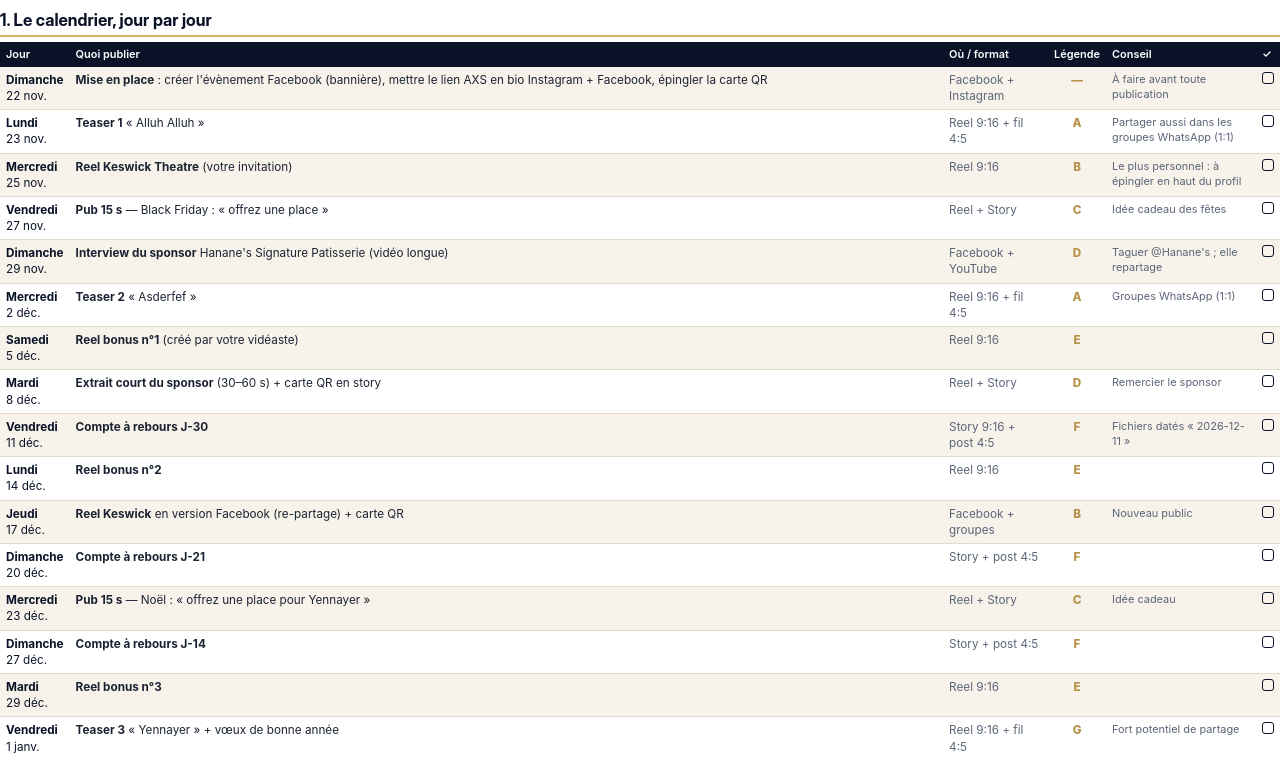
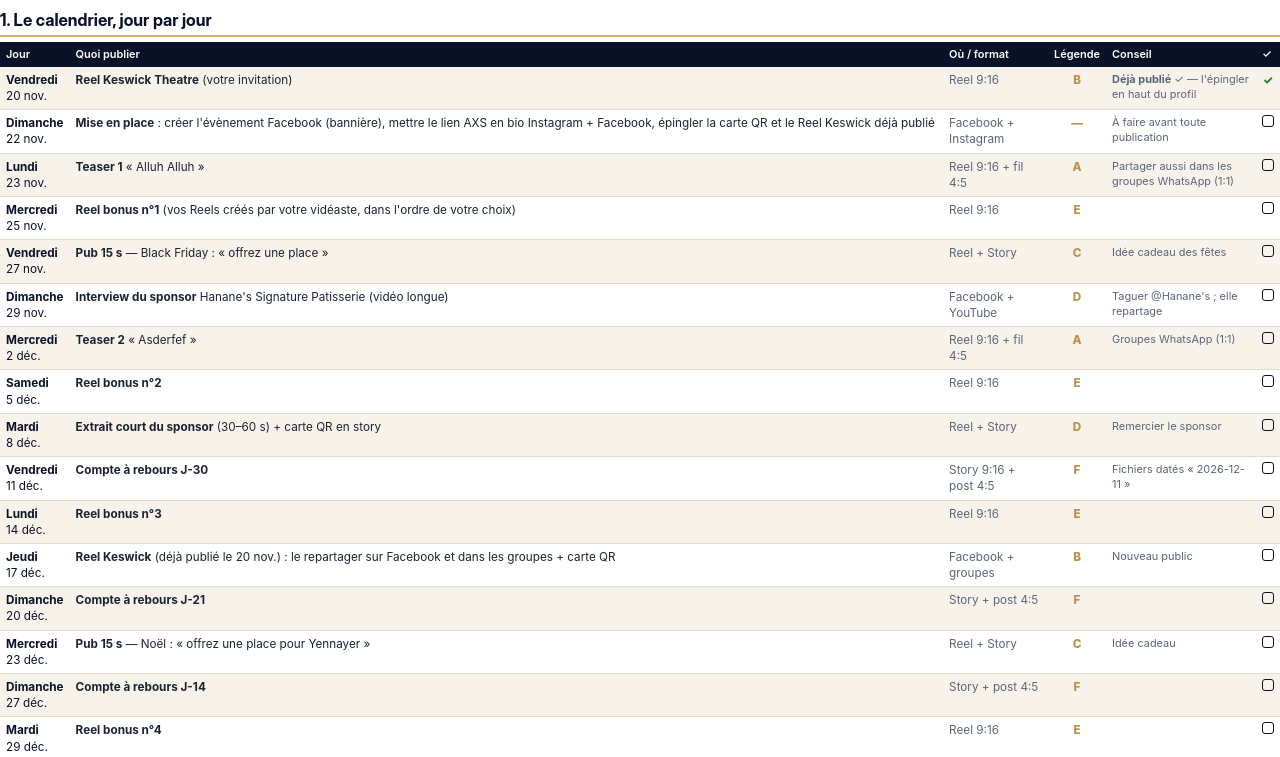
Before and after one commit to youcefdz85/Kabyle-app, a plain HTML site: page promo/zedek-mouloud-philly-2027/docs/calendrier_publication.html in a window 1280 px wide. Shown: the part 189-946 px from the top of the page. Drawn offline with Linux system fonts and the light colour scheme.

Commit message:
Promo: calendar - Keswick reel already posted Nov 20, 4 bonus reel slots
Co-Authored-By: Claude Opus 5.5 <noreply@anthropic.com>
Claude-Session: https://claude.ai/code/session_01Lr4sZmt5KGFxHVfc7BfSmF

```diff
--- a/promo/zedek-mouloud-philly-2027/docs/calendrier_publication.html
+++ b/promo/zedek-mouloud-philly-2027/docs/calendrier_publication.html
@@ -32,21 +32,22 @@ Billets : axs.com/events/1696414/zedek-mouloud-tickets · Du 22 novembre 2026 au
 
 <h2>1. Le calendrier, jour par jour</h2>
 <table><tr><th>Jour</th><th>Quoi publier</th><th>Où / format</th><th>Légende</th><th>Conseil</th><th>✓</th></tr>
-<tr><td class='d'><b>Dimanche</b><br>22 nov.</td><td><b>Mise en place</b> : créer l'évènement Facebook (bannière), mettre le lien AXS en bio Instagram + Facebook, épingler la carte QR</td><td class='f'>Facebook + Instagram</td><td class='c'>—</td><td class='n'>À faire avant toute publication</td><td class='x'><span class='cb'></span></td></tr>
+<tr><td class='d'><b>Vendredi</b><br>20 nov.</td><td><b>Reel Keswick Theatre</b> (votre invitation)</td><td class='f'>Reel 9:16</td><td class='c'>B</td><td class='n'><b>Déjà publié</b> ✓ — l'épingler en haut du profil</td><td class='x'><span style='color:#2e7d32;font-weight:800'>✓</span></td></tr>
+<tr><td class='d'><b>Dimanche</b><br>22 nov.</td><td><b>Mise en place</b> : créer l'évènement Facebook (bannière), mettre le lien AXS en bio Instagram + Facebook, épingler la carte QR et le Reel Keswick déjà publié</td><td class='f'>Facebook + Instagram</td><td class='c'>—</td><td class='n'>À faire avant toute publication</td><td class='x'><span class='cb'></span></td></tr>
 <tr><td class='d'><b>Lundi</b><br>23 nov.</td><td><b>Teaser 1</b> « Alluh Alluh »</td><td class='f'>Reel 9:16 + fil 4:5</td><td class='c'>A</td><td class='n'>Partager aussi dans les groupes WhatsApp (1:1)</td><td class='x'><span class='cb'></span></td></tr>
-<tr><td class='d'><b>Mercredi</b><br>25 nov.</td><td><b>Reel Keswick Theatre</b> (votre invitation)</td><td class='f'>Reel 9:16</td><td class='c'>B</td><td class='n'>Le plus personnel : à épingler en haut du profil</td><td class='x'><span class='cb'></span></td></tr>
+<tr><td class='d'><b>Mercredi</b><br>25 nov.</td><td><b>Reel bonus n°1</b> (vos Reels créés par votre vidéaste, dans l'ordre de votre choix) </td><td class='f'>Reel 9:16</td><td class='c'>E</td><td class='n'></td><td class='x'><span class='cb'></span></td></tr>
 <tr><td class='d'><b>Vendredi</b><br>27 nov.</td><td><b>Pub 15 s</b> — Black Friday : « offrez une place »</td><td class='f'>Reel + Story</td><td class='c'>C</td><td class='n'>Idée cadeau des fêtes</td><td class='x'><span class='cb'></span></td></tr>
 <tr><td class='d'><b>Dimanche</b><br>29 nov.</td><td><b>Interview du sponsor</b> Hanane's Signature Patisserie (vidéo longue)</td><td class='f'>Facebook + YouTube</td><td class='c'>D</td><td class='n'>Taguer @Hanane's ; elle repartage</td><td class='x'><span class='cb'></span></td></tr>
 <tr><td class='d'><b>Mercredi</b><br>2 déc.</td><td><b>Teaser 2</b> « Asderfef »</td><td class='f'>Reel 9:16 + fil 4:5</td><td class='c'>A</td><td class='n'>Groupes WhatsApp (1:1)</td><td class='x'><span class='cb'></span></td></tr>
-<tr><td class='d'><b>Samedi</b><br>5 déc.</td><td><b>Reel bonus n°1</b> (créé par votre vidéaste)</td><td class='f'>Reel 9:16</td><td class='c'>E</td><td class='n'></td><td class='x'><span class='cb'></span></td></tr>
+<tr><td class='d'><b>Samedi</b><br>5 déc.</td><td><b>Reel bonus n°2</b> </td><td class='f'>Reel 9:16</td><td class='c'>E</td><td class='n'></td><td class='x'><span class='cb'></span></td></tr>
 <tr><td class='d'><b>Mardi</b><br>8 déc.</td><td><b>Extrait court du sponsor</b> (30–60 s) + carte QR en story</td><td class='f'>Reel + Story</td><td class='c'>D</td><td class='n'>Remercier le sponsor</td><td class='x'><span class='cb'></span></td></tr>
 <tr><td class='d'><b>Vendredi</b><br>11 déc.</td><td><b>Compte à rebours J-30</b></td><td class='f'>Story 9:16 + post 4:5</td><td class='c'>F</td><td class='n'>Fichiers datés « 2026-12-11 »</td><td class='x'><span class='cb'></span></td></tr>
-<tr><td class='d'><b>Lundi</b><br>14 déc.</td><td><b>Reel bonus n°2</b></td><td class='f'>Reel 9:16</td><td class='c'>E</td><td class='n'></td><td class='x'><span class='cb'></span></td></tr>
-<tr><td class='d'><b>Jeudi</b><br>17 déc.</td><td><b>Reel Keswick</b> en version Facebook (re-partage) + carte QR</td><td class='f'>Facebook + groupes</td><td class='c'>B</td><td class='n'>Nouveau public</td><td class='x'><span class='cb'></span></td></tr>
+<tr><td class='d'><b>Lundi</b><br>14 déc.</td><td><b>Reel bonus n°3</b></td><td class='f'>Reel 9:16</td><td class='c'>E</td><td class='n'></td><td class='x'><span class='cb'></span></td></tr>
+<tr><td class='d'><b>Jeudi</b><br>17 déc.</td><td><b>Reel Keswick</b> (déjà publié le 20 nov.) : le repartager sur Facebook et dans les groupes + carte QR</td><td class='f'>Facebook + groupes</td><td class='c'>B</td><td class='n'>Nouveau public</td><td class='x'><span class='cb'></span></td></tr>
 <tr><td class='d'><b>Dimanche</b><br>20 déc.</td><td><b>Compte à rebours J-21</b></td><td class='f'>Story + post 4:5</td><td class='c'>F</td><td class='n'></td><td class='x'><span class='cb'></span></td></tr>
 <tr><td class='d'><b>Mercredi</b><br>23 déc.</td><td><b>Pub 15 s</b> — Noël : « offrez une place pour Yennayer »</td><td class='f'>Reel + Story</td><td class='c'>C</td><td class='n'>Idée cadeau</td><td class='x'><span class='cb'></span></td></tr>
 <tr><td class='d'><b>Dimanche</b><br>27 déc.</td><td><b>Compte à rebours J-14</b></td><td class='f'>Story + post 4:5</td><td class='c'>F</td><td class='n'></td><td class='x'><span class='cb'></span></td></tr>
-<tr><td class='d'><b>Mardi</b><br>29 déc.</td><td><b>Reel bonus n°3</b></td><td class='f'>Reel 9:16</td><td class='c'>E</td><td class='n'></td><td class='x'><span class='cb'></span></td></tr>
+<tr><td class='d'><b>Mardi</b><br>29 déc.</td><td><b>Reel bonus n°4</b></td><td class='f'>Reel 9:16</td><td class='c'>E</td><td class='n'></td><td class='x'><span class='cb'></span></td></tr>
 <tr><td class='d'><b>Vendredi</b><br>1 janv.</td><td><b>Teaser 3</b> « Yennayer » + vœux de bonne année</td><td class='f'>Reel 9:16 + fil 4:5</td><td class='c'>G</td><td class='n'>Fort potentiel de partage</td><td class='x'><span class='cb'></span></td></tr>
 <tr><td class='d'><b>Dimanche</b><br>3 janv.</td><td><b>Compte à rebours J-7</b></td><td class='f'>Story + post 4:5</td><td class='c'>F</td><td class='n'>Doubler le budget pub à partir d'aujourd'hui</td><td class='x'><span class='cb'></span></td></tr>
 <tr><td class='d'><b>Mardi</b><br>5 janv.</td><td><b>Interview du sponsor</b> (re-partage) ou nouveau Reel</td><td class='f'>Reel / Facebook</td><td class='c'>D</td><td class='n'></td><td class='x'><span class='cb'></span></td></tr>
```
Also changed, not shown: 1 other file.
